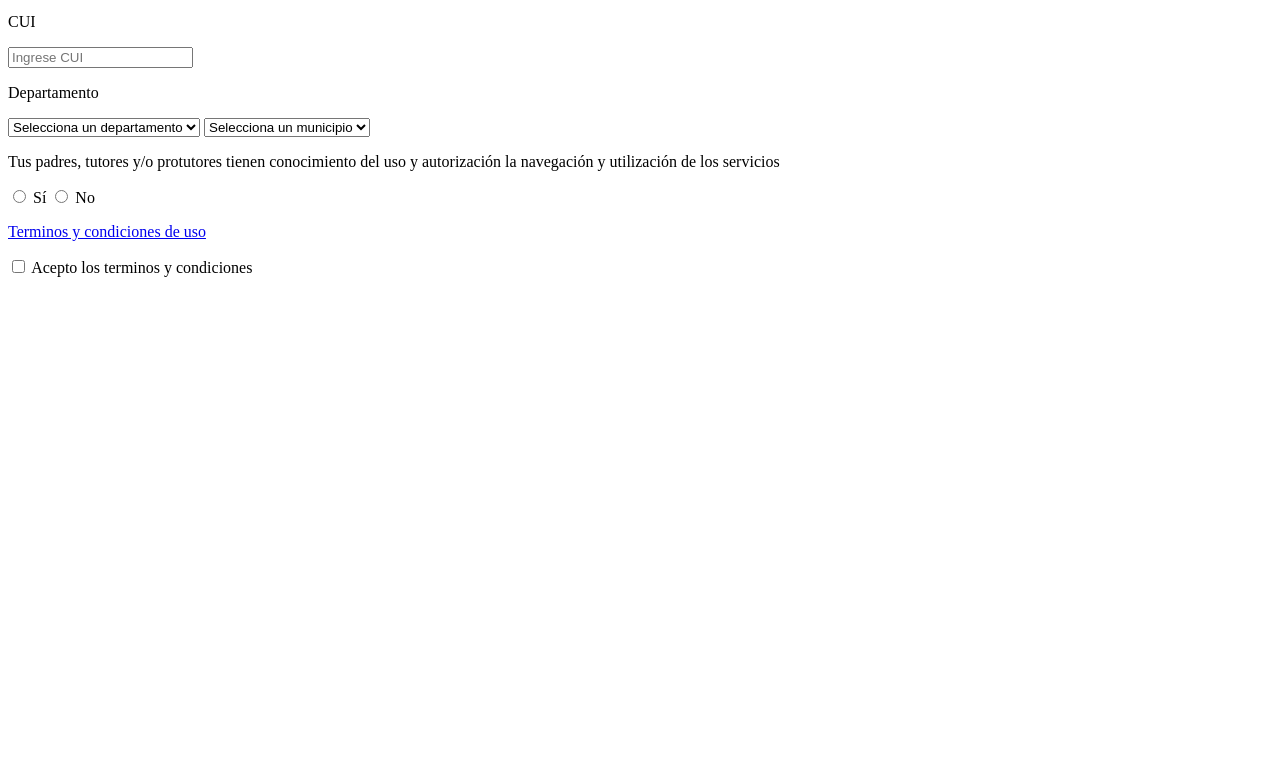
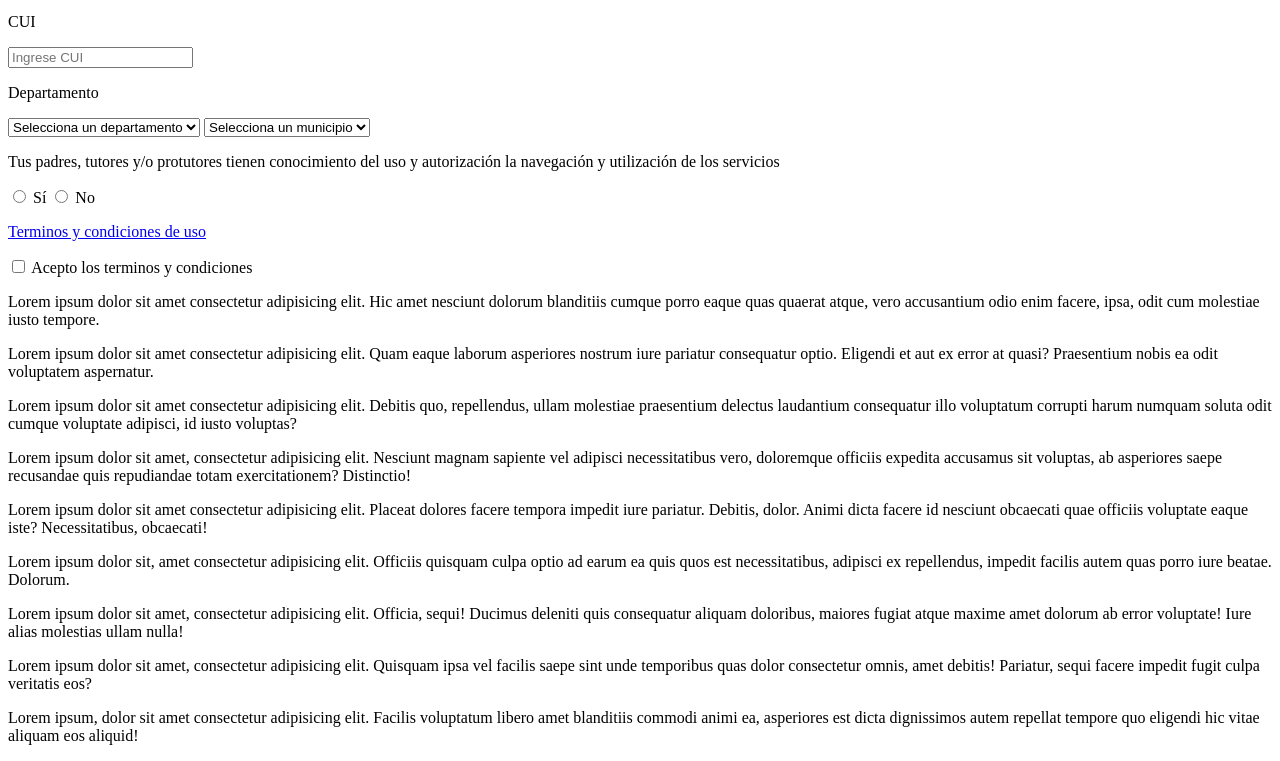
Before and after one commit to capuche777/APITEC_library_system, a website: page dev/pug/index.pug in a window 1280 px wide. Shown: the part 746-1507 px from the top of the page. Before the commit the page ends 1031 px from the top, so only its background shows below. Drawn offline with nearby package versions, Linux system fonts and the light colour scheme; files that its build step writes are made by us from their sources.

Commit message:
TOS area has been added

```diff
--- a/dev/pug/index.pug
+++ b/dev/pug/index.pug
@@ -51,3 +51,13 @@ block content
                 p#tos: a(href="http://#") Terminos y condiciones de uso
                 input#accept(type="checkbox", name="accept" value="accept")
                 label(for="accept") Acepto los terminos y condiciones
+            .div_tos
+                p Lorem ipsum dolor sit amet consectetur adipisicing elit. Hic amet nesciunt dolorum blanditiis cumque porro eaque quas quaerat atque, vero accusantium odio enim facere, ipsa, odit cum molestiae iusto tempore.
+                p Lorem ipsum dolor sit amet consectetur adipisicing elit. Quam eaque laborum asperiores nostrum iure pariatur consequatur optio. Eligendi et aut ex error at quasi? Praesentium nobis ea odit voluptatem aspernatur.
+                p Lorem ipsum dolor sit amet consectetur adipisicing elit. Debitis quo, repellendus, ullam molestiae praesentium delectus laudantium consequatur illo voluptatum corrupti harum numquam soluta odit cumque voluptate adipisci, id iusto voluptas?
+                p Lorem ipsum dolor sit amet, consectetur adipisicing elit. Nesciunt magnam sapiente vel adipisci necessitatibus vero, doloremque officiis expedita accusamus sit voluptas, ab asperiores saepe recusandae quis repudiandae totam exercitationem? Distinctio!
+                p Lorem ipsum dolor sit amet consectetur adipisicing elit. Placeat dolores facere tempora impedit iure pariatur. Debitis, dolor. Animi dicta facere id nesciunt obcaecati quae officiis voluptate eaque iste? Necessitatibus, obcaecati!
+                p Lorem ipsum dolor sit, amet consectetur adipisicing elit. Officiis quisquam culpa optio ad earum ea quis quos est necessitatibus, adipisci ex repellendus, impedit facilis autem quas porro iure beatae. Dolorum.
+                p Lorem ipsum dolor sit amet, consectetur adipisicing elit. Officia, sequi! Ducimus deleniti quis consequatur aliquam doloribus, maiores fugiat atque maxime amet dolorum ab error voluptate! Iure alias molestias ullam nulla!
+                p Lorem ipsum dolor sit amet, consectetur adipisicing elit. Quisquam ipsa vel facilis saepe sint unde temporibus quas dolor consectetur omnis, amet debitis! Pariatur, sequi facere impedit fugit culpa veritatis eos?
+                p Lorem ipsum, dolor sit amet consectetur adipisicing elit. Facilis voluptatum libero amet blanditiis commodi animi ea, asperiores est dicta dignissimos autem repellat tempore quo eligendi hic vitae aliquam eos aliquid!
```
Also changed, not shown: dist/index.html (deleted), dist/layout.html (deleted), 1 other file.
